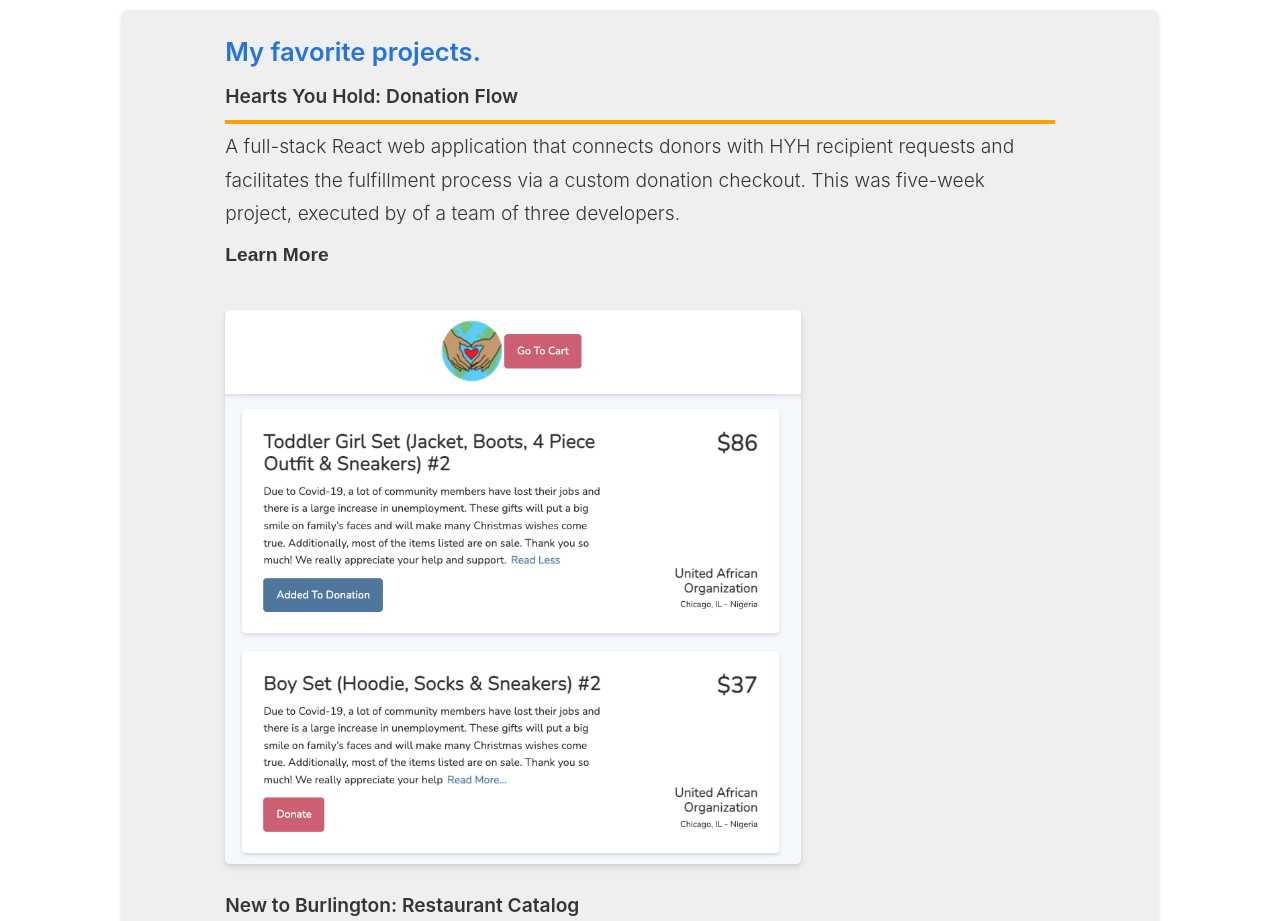
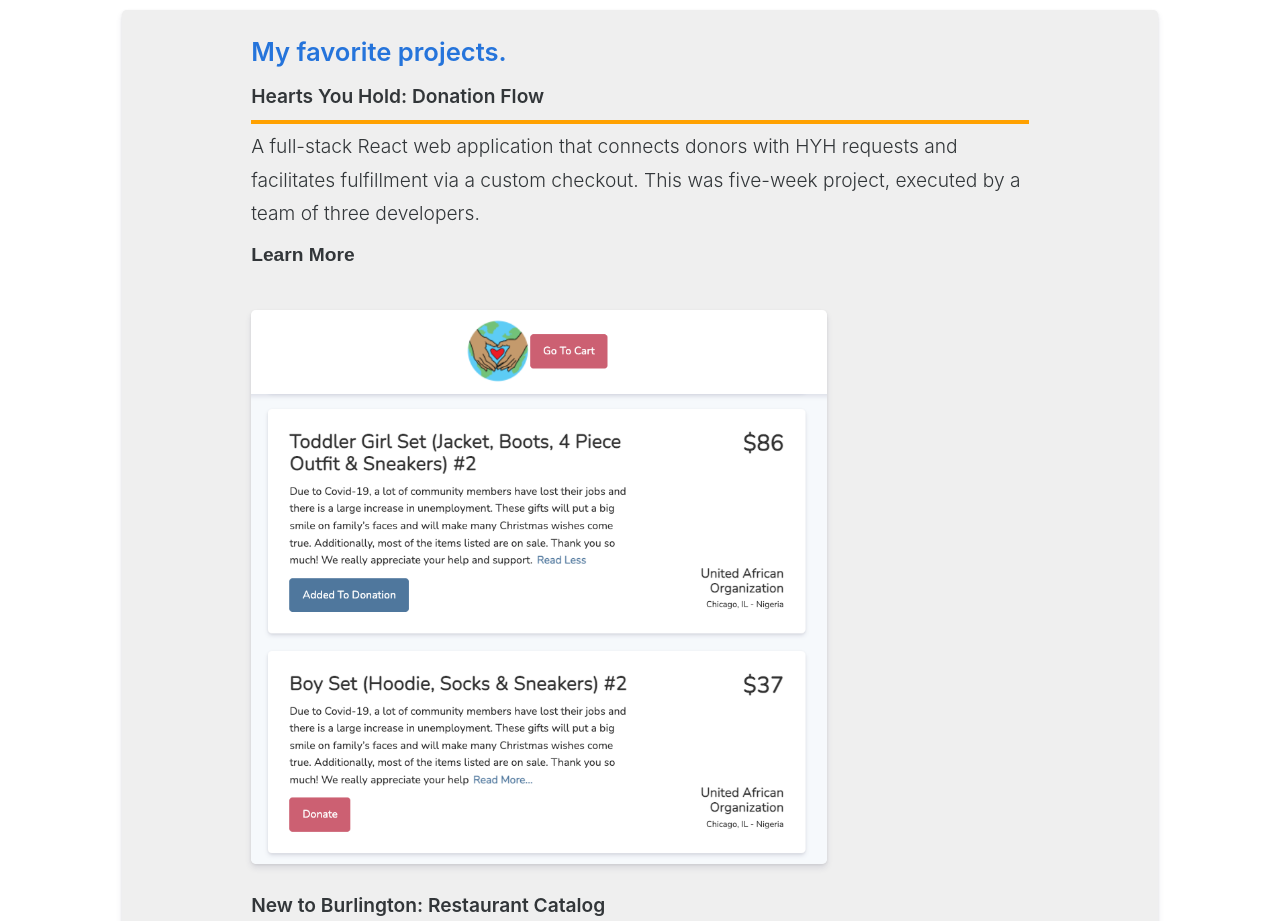
Before and after one commit to dave-bailey/portfolio-site, a React (Create React App) app in the folder my-app/: page / in a window 1280 px wide. Shown: the part 800-1721 px from the top of the page. Built offline with nearby package versions, Linux system fonts and the light colour scheme; the HTML template or start-up script is replaced by a standard one.

Commit message:
updated title for site

```diff
--- a/my-app/public/index.html
+++ b/my-app/public/index.html
@@ -24,7 +24,7 @@
       work correctly both with client-side routing and a non-root public URL.
       Learn how to configure a non-root public URL by running `npm run build`.
     -->
-    <title>React App</title>
+    <title>Dave Bailey</title>
   </head>
   <body>
     <noscript>You need to enable JavaScript to run this app.</noscript>
--- a/my-app/src/About/About.css
+++ b/my-app/src/About/About.css
@@ -70,9 +70,6 @@
     max-width: 65rem;
   }
 
-  /* .aboutContainer {
-    max-width: 65rem;
-  } */
 
   .skillContactContainer {
     width: 90%;
@@ -84,3 +81,10 @@
     margin-left: 1.6rem;
   }
 }
+
+
+@media screen and (min-width: 1024px) {
+.aboutContainer {
+    width: 75%;
+  }
+}
--- a/my-app/src/App.js
+++ b/my-app/src/App.js
@@ -111,6 +111,7 @@ function App() {
                               <a
                                 className="resumeButton emailHeader"
                                 href={Resume}
+                                download="Dave Bailey Resume"
                               >
                                 Resume
                               </a>
@@ -317,10 +318,9 @@ function App() {
                           </div>
                           <div className="aboutParagraph">
                             A full-stack React web application that connects
-                            donors with HYH recipient requests and facilitates
-                            the fulfillment process via a custom donation
-                            checkout. This was five-week project, executed by of
-                            a team of three developers.
+                            donors with HYH requests and facilitates fulfillment
+                            via a custom checkout. This was five-week project,
+                            executed by a team of three developers.
                           </div>
 
                           {hyhLearnMoreNotClicked && (
@@ -351,9 +351,9 @@ function App() {
                                 </div>
                                 <div className="aboutParagraph">
                                   In order streamline the donation flow, we
-                                  built a clone of the current request’s page,
-                                  added the shopping cart feature, and created
-                                  an admin portal to add new and update existing
+                                  built a clone of the current request page,
+                                  added a shopping cart feature, and created an
+                                  admin portal to add new and update existing
                                   items in the database.
                                 </div>
 
@@ -387,17 +387,24 @@ function App() {
                                 </div>
 
                                 <div className="aboutSubHead underline">
-                                  Biggest Challenge
+                                  Biggest Challenges
                                 </div>
                                 <div className="aboutParagraph">
+                                  Starting off, I found my click events were
+                                  targeting all my cards at once. I used each
+                                  object's id as an argument for my handler
+                                  function to isolate individual cards.
+                                  <div className="aboutParagraph">
+                                  </div>
                                   Connecting the dynamic category and state
                                   filters with the pagination and donation card
                                   rendering was probably my biggest hurdle for
                                   this project. It combined four state
                                   dependancies and multiple data mapping and
-                                  filtering methods. I felt like a hometown-hero
-                                  when my page rendered with the corresponding
-                                  data and the correct number of pages!
+                                  filtering methods.
+                                  </div>
+                                  <div className="aboutParagraph">
+                                  I created a category flag that was triggered when a filter was selected and then pass the length of the filtered list to my pagination to create the correct number of pages. Before completing this my pagniation had a total number of pages that
                                 </div>
                                 {/*
                                 <img
```
Also changed, not shown: 2 other files (tests, documents, lock files or other folders).
